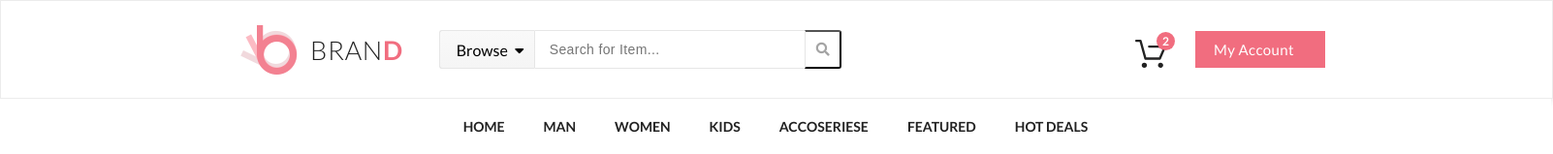
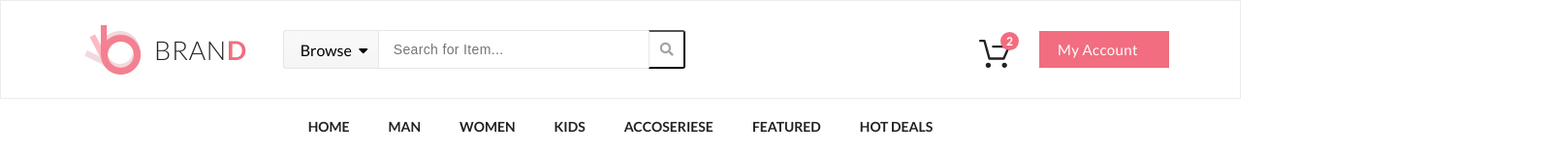
Before and after one commit to stasya0903/HTMLCodingTraining, a plain HTML site: page index.html in a window 1280 px wide. Shown: the top 159 px of the page at 97% size, 1602 px wide, since content can reach past the window. Drawn offline with Linux system fonts and the light colour scheme.

Commit message:
centered the site

```diff
--- a/index.html
+++ b/index.html
@@ -11,7 +11,6 @@
 </head>
 
 <body>
-<div class="wraper">
 <header class="header">
     <div class="container header__flex">
         <div class="header__left">
@@ -126,7 +125,7 @@
             </div>
         </div>
     </div>
-    </div>
+
 </header>
 <nav>
     <ul class="menu">
@@ -559,7 +558,7 @@
 
 </footer>
 
-</div>
+
 </body>
 
 </html>
--- a/style.sass
+++ b/style.sass
@@ -3,8 +3,6 @@ $color-pink:#f16d7f
 html,
 body
   height: 100%
-
-
 
 .wraper
   min-height: 100%
```
Also changed, not shown: checkout.html (+3 -3 lines), shoppingCard.html (+1 -1 lines), style.css, 1 other file.
